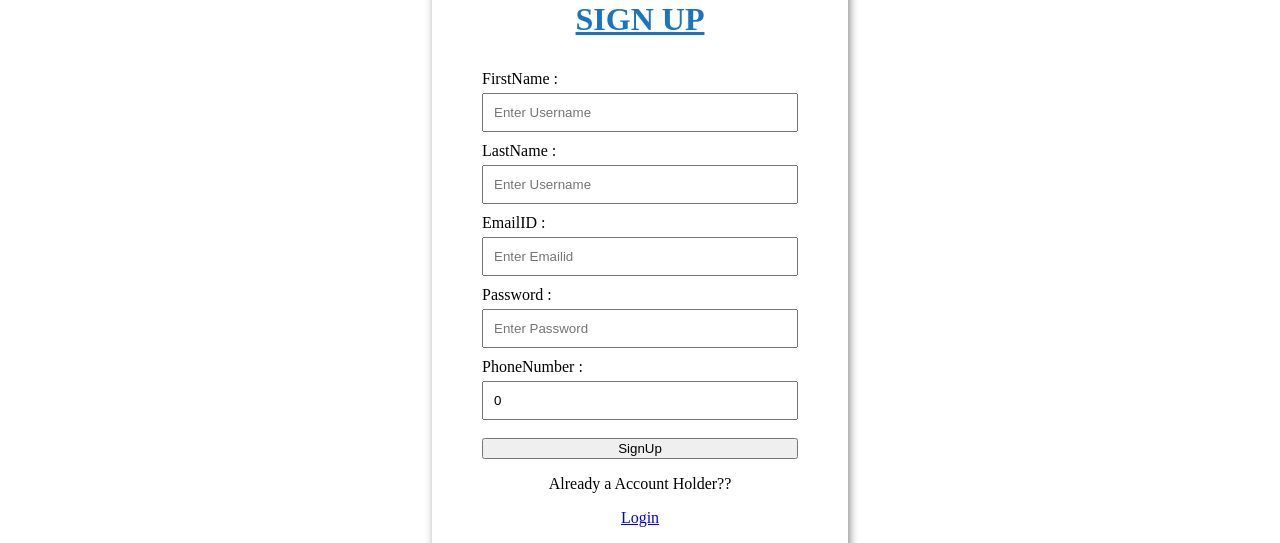
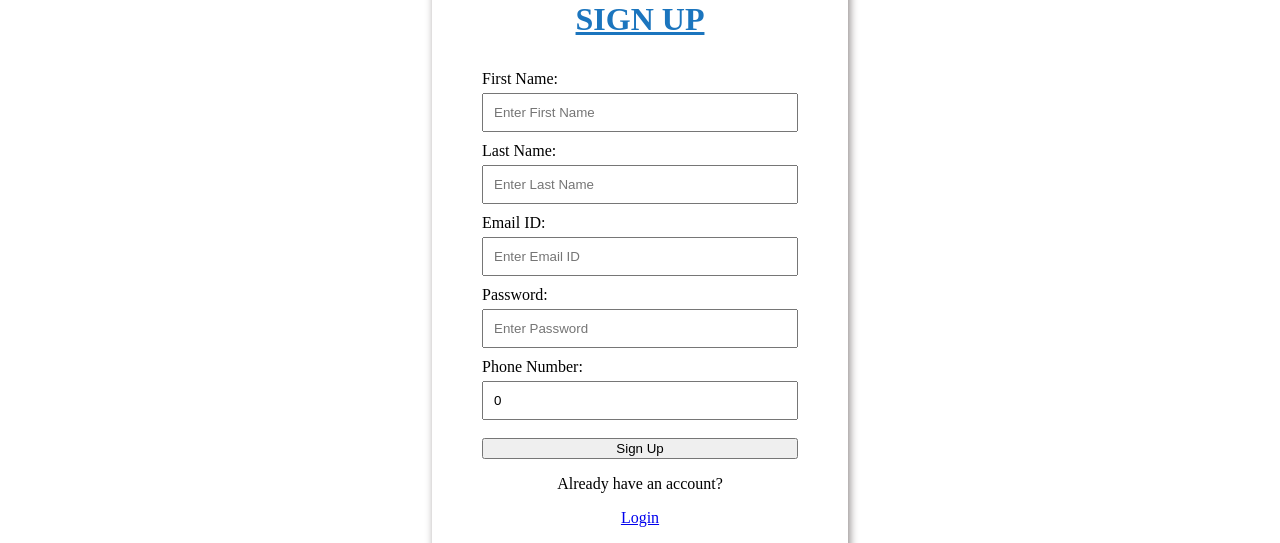
Before and after one commit to SASI-KUMAR-R/SJITMERN, a React (Vite) app in the folder sjitfrontend/: page /signup in a window 1280 px wide. Shown: the part 186-729 px from the top of the page. Built offline with nearby package versions, Linux system fonts and the light colour scheme.

Commit message:
"SOME ERROR FIXED"

```diff
--- a/sjitfrontend/src/Components/FunctionComponents/Login.jsx
+++ b/sjitfrontend/src/Components/FunctionComponents/Login.jsx
@@ -1,29 +1,71 @@
-import React from 'react'
-import '../css/Login.css'
-import { Link } from "react-router-dom";
+import "../css/Login.css";
+import { Link, useNavigate } from "react-router-dom";
+import React, { useState } from "react";
+import axios from "axios";
 
 const Login = () => {
+  const [EmailID, setemail] = useState("");
+  const [Password, setpass] = useState("");
+  const navigate = useNavigate();
+
+  const handlesigup = async (event) => {
+    event.preventDefault();
+    try {
+      const response = await axios.post("https://sjitmern-fa74.onrender.com/login", {
+        email: EmailID,
+        password: Password,
+      });
+
+      const message = response.data.message;
+      const isSignup = response.data.isSignup;
+
+      alert(message);
+      if (isSignup) {
+        navigate("/");
+      }
+    } catch (error) {
+      console.error("Error logging in:", error);
+      alert("Login failed. Please try again.");
+    }
+  };
+
   return (
     <div className="User">
-        <h3 className='font'>Login In</h3>
-        <form>
-            <div className="FormInput">
-                <label>Email:</label>
-                <input  id="Email" placeholder="Enter your Email"/>
+      <h3 className="font">Login In</h3>
+      <form onSubmit={handlesigup}>
+        <div className="FormInput">
+          <label htmlFor="Email">Email:</label>
+          <input
+            type="text"
+            name="username"
+            placeholder="Enter Username"
+            value={EmailID}
+            onChange={(e) => setemail(e.target.value)}
+          />
 
-                <label>Password:</label>
-                <input id="Password" placeholder="Enter your Password"/>
-                <button class="btn">Login</button>
-            </div>
-        </form>
-        <div className='signup'>
-            <p>Don't have an account?</p>
-            <br />
-            <Link to="/signup" class="signupbtn">SignUp</Link>
+          <label htmlFor="Password">Password:</label>
+          <input
+            type="password"
+            name="password"
+            placeholder="Password"
+            value={Password}
+            onChange={(e) => setpass(e.target.value)}
+          />
+
+          <button type="submit" className="btn">
+            Login
+          </button>
         </div>
+      </form>
+      <div className="signup">
+        <p>Don't have an account?</p>
+        <br />
+        <Link to="/signup" className="signupbtn">
+          SignUp
+        </Link>
+      </div>
     </div>
+  );
+};
 
-  )
-}
-
-export default Login
+export default Login;
--- a/sjitfrontend/src/Components/FunctionComponents/SignUp.jsx
+++ b/sjitfrontend/src/Components/FunctionComponents/SignUp.jsx
@@ -1,88 +1,96 @@
 import "../css/SignUp.css";
 import React, { useState } from "react";
-import { Link, Navigate } from "react-router-dom";
+import { Link, useNavigate } from "react-router-dom";
 import axios from "axios";
+
 const SignUp = () => {
-  const [FirstName, setfirst] = useState("");
-  const [LastName, setlast] = useState("");
-  const [EmailID, setemail] = useState("");
-  const [Password, setpass] = useState("");
-  const [PhoneNumber, setphone] = useState(0);
-  const handlesigup = async (event) => {
+  const [FirstName, setFirst] = useState("");
+  const [LastName, setLast] = useState("");
+  const [EmailID, setEmail] = useState("");
+  const [Password, setPass] = useState("");
+  const [PhoneNumber, setPhone] = useState(0);
+  const navigate = useNavigate();
+
+  const handleSignup = async (event) => {
     event.preventDefault();
-    const req = await axios.post("https://sjitmern-fa74.onrender.com/signup", {
+    try {
+      const response = await axios.post("https://sjitmern-fa74.onrender.com/signup", {
         firstName: FirstName,
         lastName: LastName,
         email: EmailID,
         password: Password,
         phoneNumber: PhoneNumber,
       });
-    const message = req.data.message;
-    const isSignup = req.data.isSignup;
+
+      const message = response.data.message;
+      const isSignup = response.data.isSignup;
+
+      alert(message);
       if (isSignup) {
-      alert(message);
-      Navigate("/login")
+        navigate("/login");
       }
-    else{
-      alert(message);
+    } catch (error) {
+      console.error("Signup error:", error);
+      alert("Signup failed. Please try again.");
     }
   };
+
   return (
     <div className="maindiv">
       <h1 className="font">SIGN UP</h1>
-      <form>
+      <form onSubmit={handleSignup}>
         <div className="inputdiv">
-          <label htmlFor="FirstName">FirstName :</label>
+          <label htmlFor="FirstName">First Name:</label>
           <input
             type="text"
-            name="username"
-            placeholder="Enter Username"
+            name="firstName"
+            placeholder="Enter First Name"
             value={FirstName}
-            onChange={(e) => setfirst(e.target.value)}
+            onChange={(e) => setFirst(e.target.value)}
           />
-          <label htmlFor="LastName">LastName :</label>
+
+          <label htmlFor="LastName">Last Name:</label>
           <input
             type="text"
-            name="username"
-            placeholder="Enter Username"
+            name="lastName"
+            placeholder="Enter Last Name"
             value={LastName}
-            onChange={(e) => setlast(e.target.value)}
+            onChange={(e) => setLast(e.target.value)}
           />
 
-          <label htmlFor="EmailID">EmailID :</label>
+          <label htmlFor="EmailID">Email ID:</label>
           <input
             type="email"
             name="email"
-            placeholder="Enter Emailid"
+            placeholder="Enter Email ID"
             value={EmailID}
-            onChange={(e) => setemail(e.target.value)}
+            onChange={(e) => setEmail(e.target.value)}
           />
 
-          <label htmlFor="Password">Password :</label>
+          <label htmlFor="Password">Password:</label>
           <input
             type="password"
             name="password"
             placeholder="Enter Password"
             value={Password}
-            onChange={(e) => setpass(e.target.value)}
+            onChange={(e) => setPass(e.target.value)}
           />
 
-          <label htmlFor="PhoneNumber">PhoneNumber :</label>
+          <label htmlFor="PhoneNumber">Phone Number:</label>
           <input
-            type="number"
-            name="PhoneNumber"
-            placeholder="PhoneNumber"
+            type="text"
+            name="phoneNumber"
+            placeholder="Enter Phone Number"
             value={PhoneNumber}
-            onChange={(e) => setphone(e.target.value)}
+            onChange={(e) => setPhone(e.target.value)}
           />
           <br />
-          <button type="submit" onClick={handlesigup}>
-            SignUp
-          </button>
+
+          <button type="submit">Sign Up</button>
         </div>
       </form>
       <div className="logindiv">
-        <p>Already a Account Holder??</p>
+        <p>Already have an account?</p>
         <Link to="/login">Login</Link>
       </div>
     </div>
```
Lines whose indentation alone changed are shown as unchanged.
